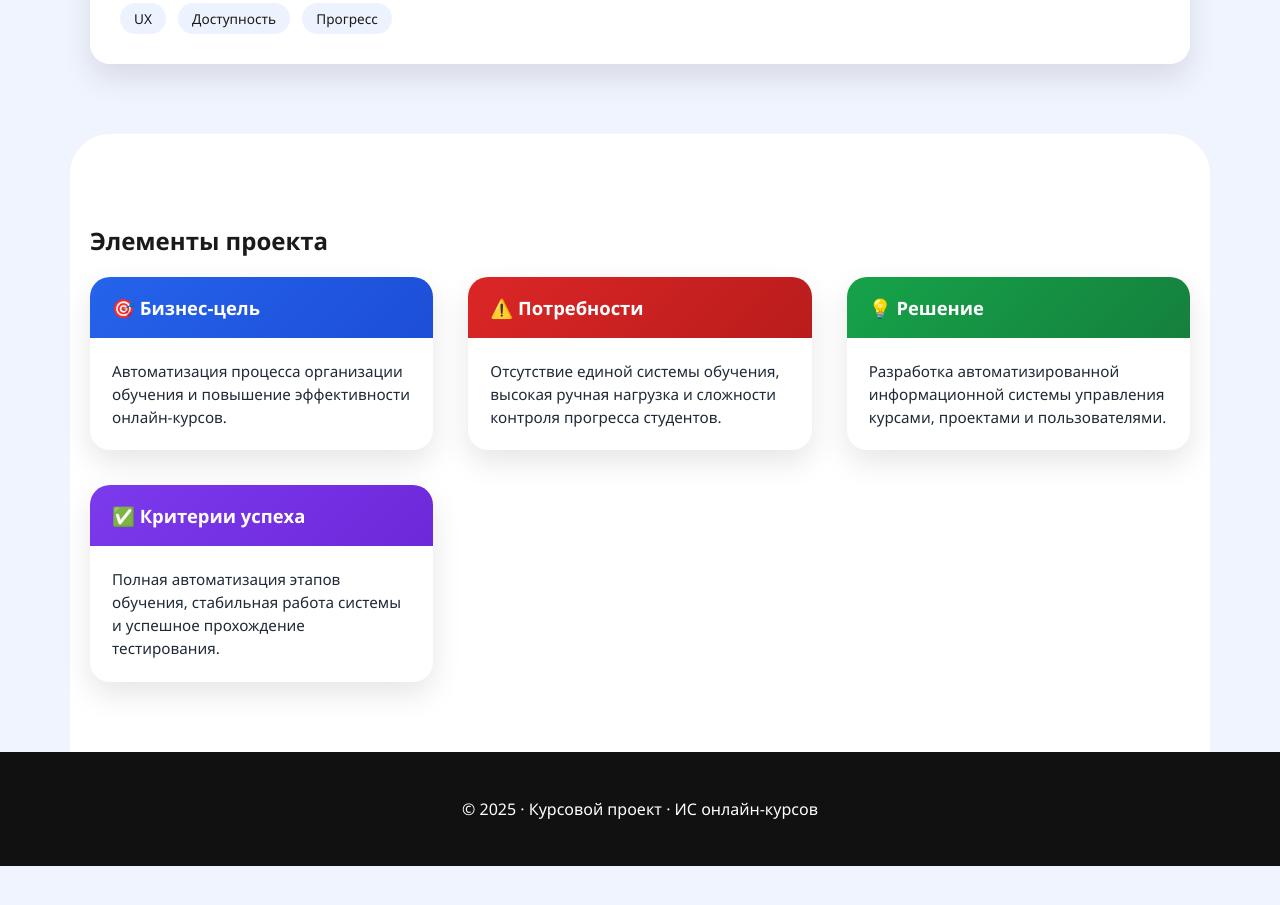
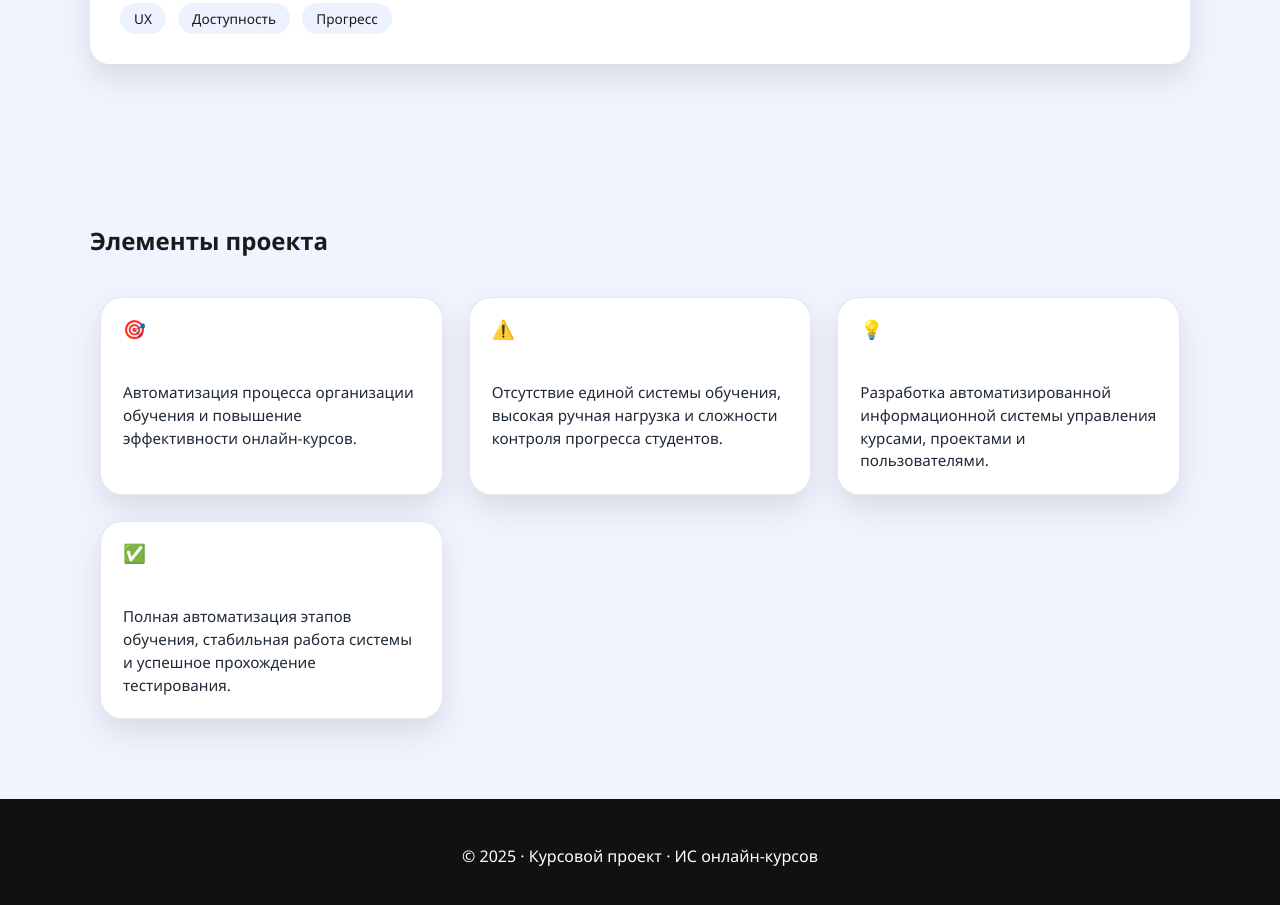
Before and after one commit to O1usa/course_project, a plain HTML site: page index.html in a window 1280 px wide. Shown: the part 687-1592 px from the top of the page. Before the commit the page ends 1553 px from the top, so only its background shows below. Drawn offline with Linux system fonts and the light colour scheme.

Commit message:
Update style.css

```diff
--- a/style.css
+++ b/style.css
@@ -162,54 +162,51 @@ footer {
 }
 
 /* PROJECT */
-.project-grid {
-    display: grid;
-    grid-template-columns: repeat(auto-fit, minmax(280px, 1fr));
-    gap: 35px; /* ВАЖНО: большое расстояние */
+#project.section.alt{
+    background: #f0f4ff;          /* фон секции НЕ белый, чтобы карточки читались */
+    border-radius: 40px 40px 0 0;
 }
 
-.project-item {
-    background: #ffffff;
-    border-radius: 20px;
-    box-shadow: 0 12px 30px rgba(0,0,0,0.1);
-    overflow: hidden; /* чтобы шапка была ровной */
-    transition: transform 0.25s ease, box-shadow 0.25s ease;
+.project-grid{
+    display: grid;
+    grid-template-columns: repeat(auto-fit, minmax(260px, 1fr));
+    gap: 26px;                    /* расстояние между карточками */
+    margin-top: 30px;
+    padding: 10px;                /* чтобы крайние карточки не прилипали */
 }
 
-.project-item:hover {
-    transform: translateY(-8px);
-    box-shadow: 0 20px 45px rgba(0,0,0,0.15);
+.project-item{
+    background: #ffffff;
+    border-radius: 22px;
+    overflow: hidden;
+    border: 1px solid rgba(15, 23, 42, 0.10);     /* важное: отделяет карточки друг от друга */
+    box-shadow: 0 14px 32px rgba(0,0,0,0.10);
+    transition: transform 0.25s ease, box-shadow 0.25s ease;
+    display: flex;
+    flex-direction: column;
 }
 
-/* ШАПКА */
-.project-header {
+.project-item:hover{
+    transform: translateY(-8px);
+    box-shadow: 0 22px 50px rgba(0,0,0,0.14);
+}
+
+.project-header{
     padding: 18px 22px;
     font-size: 1.15em;
     font-weight: 700;
     color: #ffffff;
 }
 
-/* ТЕЛО */
-.project-body {
+.project-body{
     padding: 22px;
     font-size: 0.95em;
     line-height: 1.5;
     color: #1f2937;
+    background: #fff;
 }
 
-/* ЦВЕТА */
-.project-header.goal {
-    background: linear-gradient(135deg, #2563eb, #1d4ed8);
+/* Чуть лучше на телефонах */
+@media (max-width: 520px){
+    .project-grid{ gap: 16px; padding: 0; }
 }
-
-.project-header.needs {
-    background: linear-gradient(135deg, #dc2626, #b91c1c);
-}
-
-.project-header.solution {
-    background: linear-gradient(135deg, #16a34a, #15803d);
-}
-
-.project-header.success {
-    background: linear-gradient(135deg, #7c3aed, #6d28d9);
-}
```
